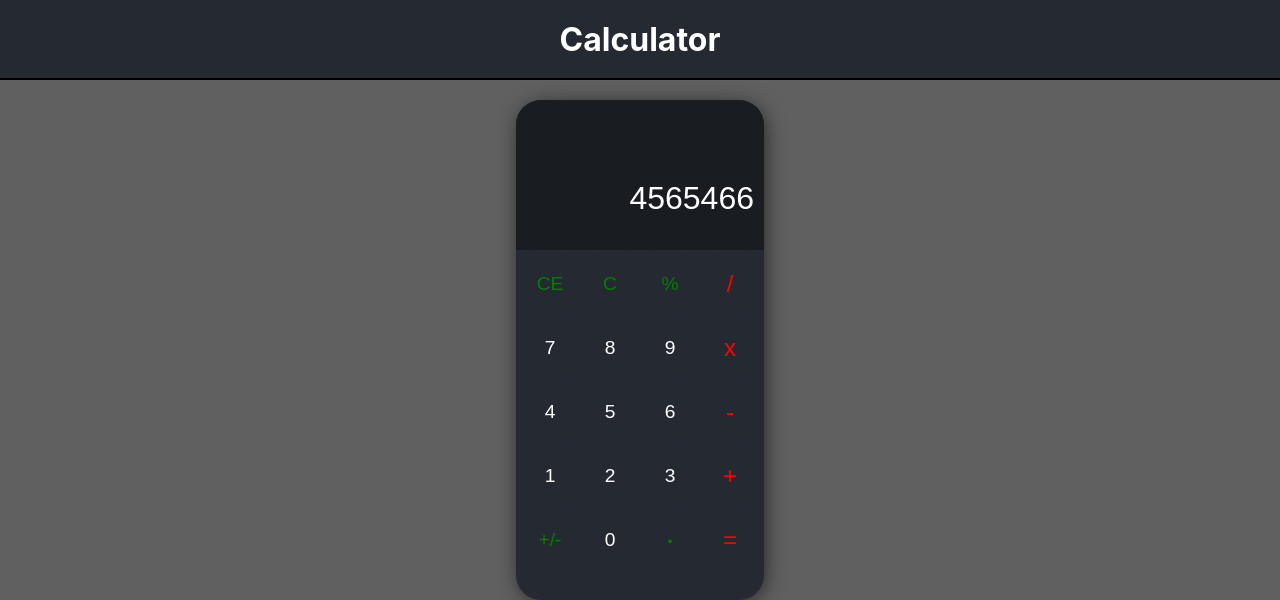
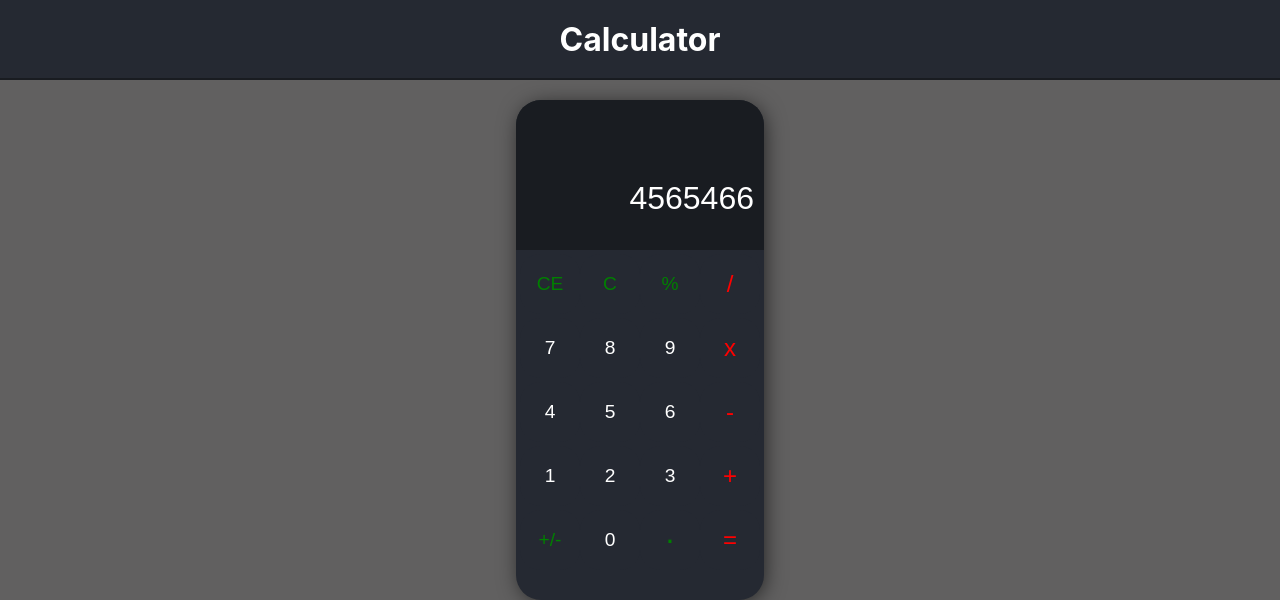
Before and after one commit to DianaCarolina3/Calculator-js, a plain HTML site: page index.html in a window 1280 px wide. Shown: the top 600 px of the page. Drawn offline with Linux system fonts and the light colour scheme.

Commit message:
changing border bottom header

```diff
--- a/assets/css/styles.css
+++ b/assets/css/styles.css
@@ -11,7 +11,7 @@ body {
 header {
   display: flex;
   background: rgb(37, 41, 50);
-  border-bottom: 2px solid black;
+  border-bottom: 2px solid rgb(25, 28, 33);
   height: 10vh;
   width: 100%;
   min-width: 320px;
--- a/index.html
+++ b/index.html
@@ -6,6 +6,7 @@
   <meta http-equiv="X-UA-Compatible" content="IE=edge">
   <meta name="viewport" content="width=device-width, initial-scale=1.0">
   <title>Calculator</title>
+  <link rel="icon" href="assets/image/icons8-calculator-64.png">
   <link rel="stylesheet" href="assets/css/styles.css">
 </head>
 
```
Also changed, not shown: assets/image/icons8-calculator-50.png (deleted), assets/image/icons8-calculator-64.png (added).
